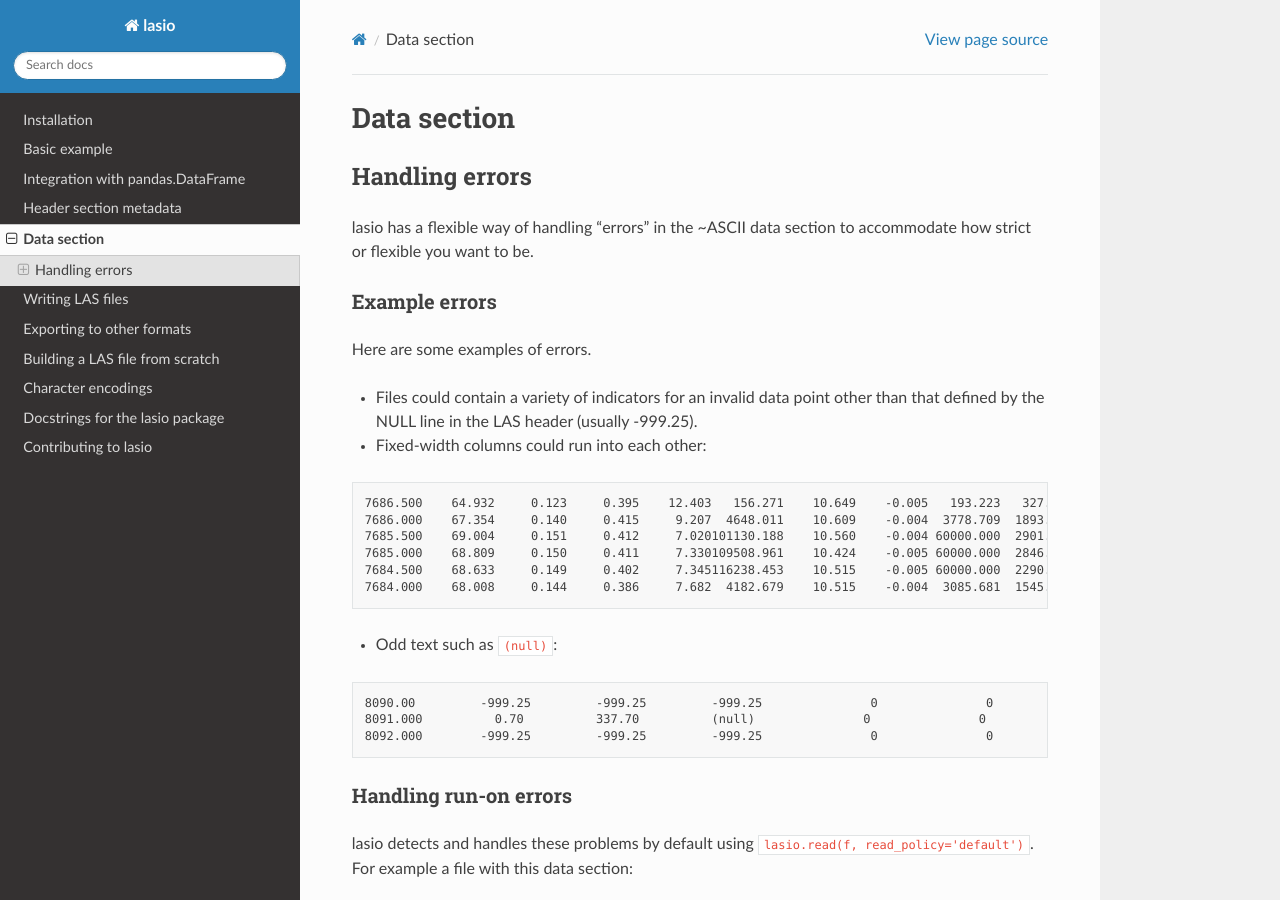
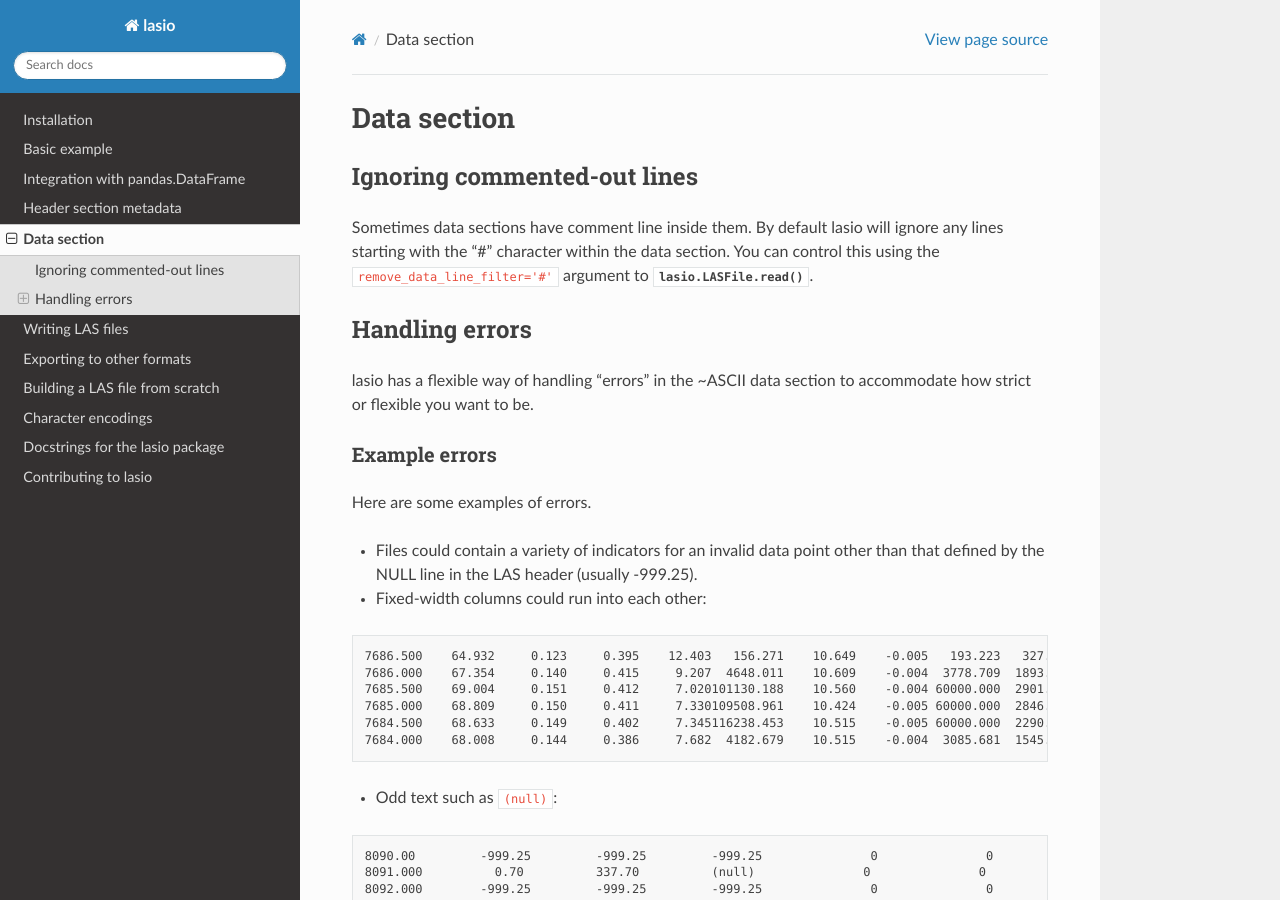
Before and after one commit to kinverarity1/lasio, a Sphinx documentation site: the page built from docs/source/data-section.rst, in a window 1280 px wide and 900 px high. Built offline with Sphinx 7.4.7 and the Read the Docs theme 2.0.0, drawn with Linux system fonts in a browser that asks for light colours; formulas are drawn with MathJax 3.

Commit message:
Update docs for remove_data_line_filter

```diff
--- a/docs/source/data-section.rst
+++ b/docs/source/data-section.rst
@@ -1,5 +1,13 @@
 Data section
 ============
+
+Ignoring commented-out lines
+~~~~~~~~~~~~~~~~~~~~~~~~~~~~
+
+Sometimes data sections have comment line inside them. By default lasio will ignore
+any lines starting with the "#" character within the data section. You can
+control this using the ``remove_data_line_filter='#'`` argument to
+:meth:`lasio.LASFile.read`.
 
 Handling errors
 ~~~~~~~~~~~~~~~
--- a/docs/source/lasio.rst
+++ b/docs/source/lasio.rst
@@ -13,12 +13,7 @@ Reading LAS files
 .. automethod:: lasio.LASFile.match_raw_section
 .. autofunction:: lasio.reader.read_data_section_iterative
 .. autofunction:: lasio.reader.get_substitutions
-.. autofunction:: lasio.reader.parse_header_section
 .. autoclass:: lasio.reader.SectionParser
-.. autoclass:: lasio.reader.SectionParser.__call__
-.. autoclass:: lasio.reader.SectionParser.num
-.. autoclass:: lasio.reader.SectionParser.metadata
-.. autoclass:: lasio.reader.SectionParser.curves
 .. autofunction:: lasio.reader.read_header_line
 .. autoclass:: lasio.HeaderItem
 .. automethod:: lasio.HeaderItem.set_session_mnemonic_only
```
